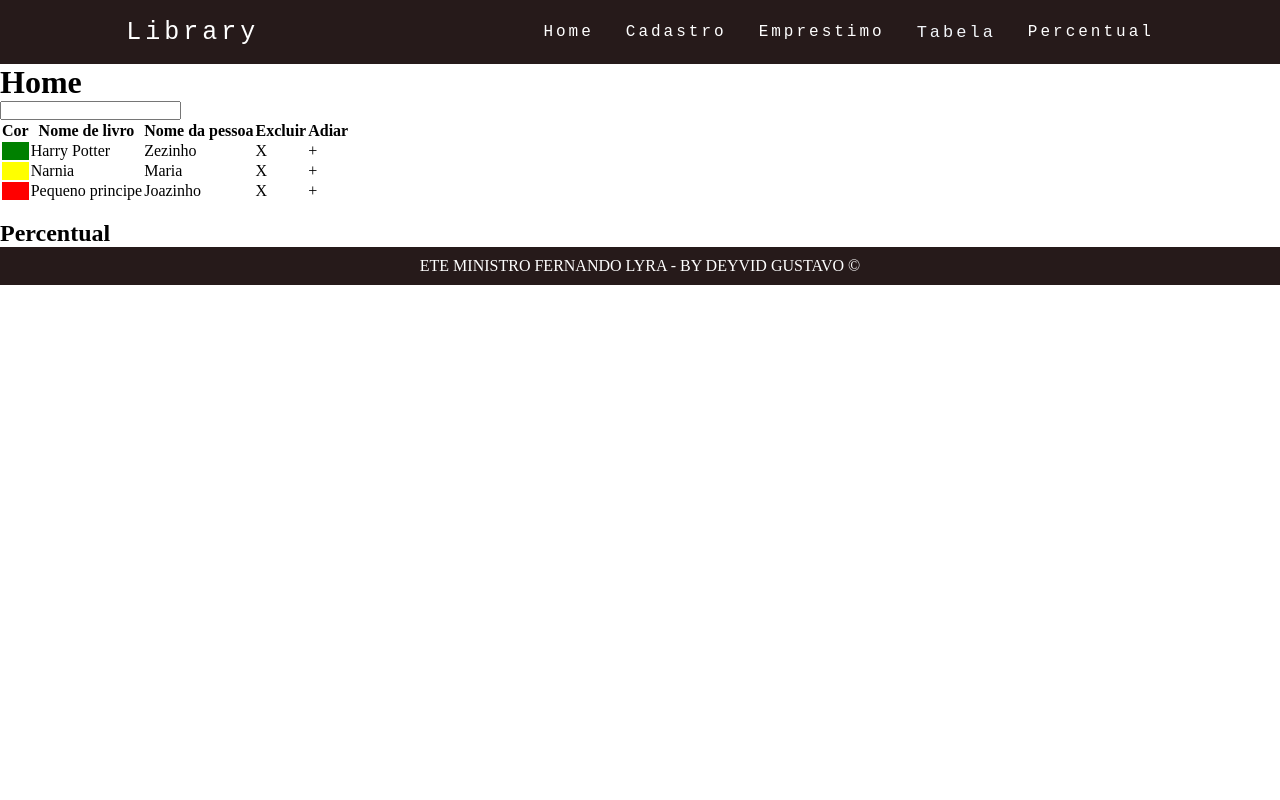
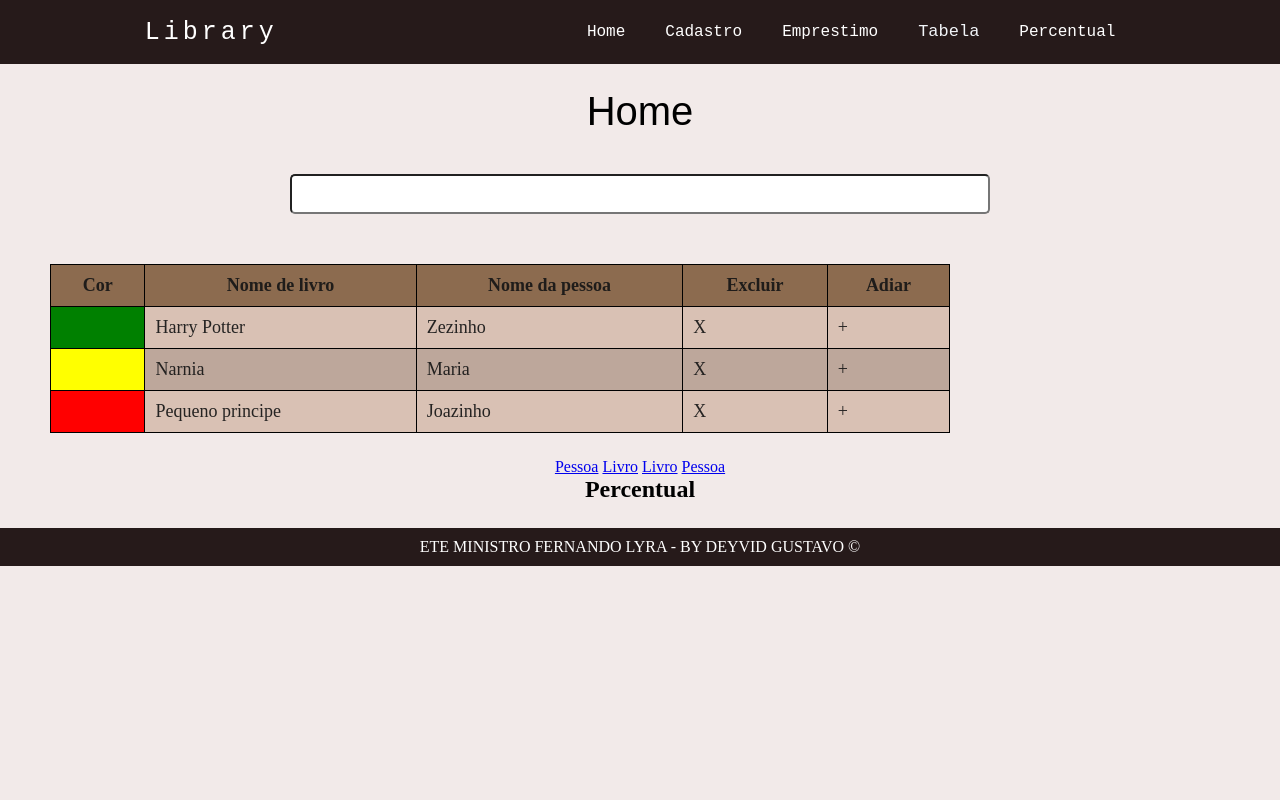
Before and after one commit to degu0/Library, a PHP site: template src/view/home/home.php in a window 1280 px wide. Run offline with PHP 8.4, Linux system fonts and the light colour scheme; the template is opened without the code that fills it, so the values that code supplies are empty.

Commit message:
Dia 5: Um pouco de estilo
- Um pouco de estilo para o projeto

```diff
--- /dev/null
+++ b/public/librares/css/home.css
@@ -0,0 +1,82 @@
+* {
+    margin: 0;
+    padding: 0;
+}
+
+:root {
+    --cor1:#261A1A;
+    --cor2: #593527;
+    --cor3: #8C6B4F;
+    --cor4: #D9C1B4;
+    --cor4_1: #bda79b;
+    --cor5: #F2EAE9;
+}
+
+html,
+body {
+    min-height: 100vh;
+    background-color: var(--cor5);
+}
+
+main {
+    text-align: center;
+    padding: 25px;
+}
+
+h1 {
+    padding-bottom: 15px;
+    font: normal 40px Arial;
+}
+
+#search {
+    width: 700px;
+    height: 40px;
+    font: normal 20px Arial;
+    border-radius: 5px;
+    margin: 25px;
+}
+
+#tableInfo {
+    margin: 25px;
+
+}
+
+table {
+    width: 900px;
+    border-collapse: collapse;
+}
+
+td, th {
+    border: 1px solid black;
+    padding: 10px;
+}
+
+caption {
+    font-size: 1.5em;
+    font-weight: bold;
+    padding: 10px;
+    background-color: #a1a0a09b;
+}
+
+thead, tbody {
+    background-color: #bebebe8f;
+    font-size: 18px;
+    color: rgba(23, 23, 23, 0.928);
+}
+
+thead>tr>th {
+    /* Barra fixa */
+    position: sticky;
+    top: 0;
+    background-color: var(--cor3);
+}
+
+tbody>tr:nth-child(odd) {
+    /* 2n - 1 */
+    background-color: var(--cor4);
+}
+
+tbody>tr:nth-child(even) {
+    /* 2n */
+    background-color: var(--cor4_1);
+}
--- a/public/librares/css/style_Menu.css
+++ b/public/librares/css/style_Menu.css
@@ -1,12 +1,21 @@
 * {
     margin: 0;
     padding: 0;
+}
+
+:root {
+    --corFundo : #261A1A;
+    --corFundoDrop: #2f2121;
+    --corFontes: #ffff;
+    --corLinha: #3c3939;
 }
 
 #logo {
     font-size: 25px;
     text-decoration: uppercase;
     letter-spacing: 4px;
+    text-decoration: none;
+    color: var(--corFontes);
 }
 
 nav {
@@ -14,47 +23,51 @@ nav {
     justify-content: space-around;
     align-items: center;
     font-family: 'Courier New', Courier, monospace;
-    background: #261A1A;
+    background: var(--corFundo);
     height: 8vh;
 }
 
-a {
-    color: #fff;
-    text-decoration: none;
-    transition: 0.3s;
+nav ul {
+    list-style: none;
+    margin: 0;
+    padding: 0;
+    display: flex;
+
 }
 
-a:hover {
-    opacity: 0.7;
+nav ul li {
+    position: relative;
 }
 
-
-#nav-list {
-    list-style: none;
-    display: flex;
+nav ul li a {
+    display: block;
+    color: var(--corFontes);
+    text-decoration: none;
+    padding: 0 20px;
+    line-height: 60px;
+    font-size: 16px;
 }
 
-#nav-list li {
-    position: relative;
-    letter-spacing: 3px;
-    margin-left: 32px;
-}
-
-
-/*sub menu*/
-.dropdown {
-    display: none;
-    left: 0;
-    position: absolute;
-    list-style: none;
-    left: -25%;
-    padding-top: 5px;
-}
-
-#nav-list li:hover ul.dropdown {
+nav ul li:hover>ul {
     display: block;
 }
 
-.dropdown li a {
-    color: red;
+nav ul ul {
+    display: none;
+    position: absolute;
+    top: 100%;
+    background-color: var(--corFundoDrop);
+    z-index: 1;
 }
+
+nav ul ul li {
+    width: 200px;
+    border-top: 1px solid var(--corLinha);
+}
+
+nav ul ul li a {
+    display: block;
+    padding: 10px 20px;
+    line-height: 20px;
+    font-size: 14px;
+}
--- a/src/view/cadastre/book.php
+++ b/src/view/cadastre/book.php
@@ -1,6 +1,6 @@
 <title>Library - Cadastro Livros</title>
 <?php require __DIR__ . "/../share/head.php";?>
-
+<link rel="stylesheet" href="/librares/css/cadastre.css">
 <main>
     <h1>Cadastro de livros
     </h1>
--- a/src/view/cadastre/people.php
+++ b/src/view/cadastre/people.php
@@ -1,5 +1,6 @@
 <title>Library - Cadastro Pessoas</title>
 <?php require __DIR__ . "/../share/head.php"; ?>
+<link rel="stylesheet" href="/librares/css/cadastre.css">
 
 <main>
     <h1>Cadastro de pessoas</h1>
--- a/src/view/edit/book.php
+++ b/src/view/edit/book.php
@@ -1,5 +1,6 @@
 <title>Library - Cadastro Livros</title>
 <?php require __DIR__ . "/../share/head.php";?>
+<link rel="stylesheet" href="/librares/css/cadastre.css">
 
 <main>
     <h1>Cadastro de livros
--- a/src/view/edit/people.php
+++ b/src/view/edit/people.php
@@ -1,5 +1,6 @@
 <title>Library - Cadastro Pessoas</title>
 <?php require __DIR__ . "/../share/head.php"; ?>
+<link rel="stylesheet" href="/librares/css/cadastre.css">
 
 <main>
     <h1>Cadastro de pessoas</h1>
--- a/src/view/home/home.php
+++ b/src/view/home/home.php
@@ -1,12 +1,15 @@
 <title>Library</title>
-<?php require __DIR__ . "/../share/head.php";?>
+<?php require __DIR__ . "/../share/head.php"; ?>
+<link rel="stylesheet" href="/librares/css/home.css">
 <style>
     #green {
         background-color: green;
     }
+
     #yellow {
         background-color: yellow;
     }
+
     #red {
         background-color: red;
     }
@@ -14,9 +17,9 @@
 <main>
     <h1>Home</h1>
     <div>
-        <input type="search" name="search" id="">
+        <input type="search" name="search" id="search">
     </div>
-    <div>
+    <div id="tableInfo">
         <table>
             <thead>
                 <th scope="col">Cor</th>
@@ -60,4 +63,4 @@
         <h2>Percentual</h2>
     </div>
 </main>
-<?php require __DIR__ . "/../share/footer.php";?>
+<?php require __DIR__ . "/../share/footer.php"; ?>
--- a/src/view/loan/edit.php
+++ b/src/view/loan/edit.php
@@ -1,5 +1,6 @@
 <title>Library - Percentual</title>
 <?php require __DIR__ . "/../share/head.php"; ?>
+<link rel="stylesheet" href="/librares/css/cadastre.css">
 
 <main>
     <section>
--- a/src/view/loan/loan.php
+++ b/src/view/loan/loan.php
@@ -1,5 +1,6 @@
 <title>Library - Percentual</title>
 <?php require __DIR__ . "/../share/head.php"; ?>
+<link rel="stylesheet" href="/librares/css/cadastre.css">
 
 <main>
     <section>
--- a/src/view/loan/table.php
+++ b/src/view/loan/table.php
@@ -1,5 +1,6 @@
 <title>Library - Tabelas Emprestimos</title>
 <?php require __DIR__ . "/../share/head.php";?>
+<link rel="stylesheet" href="/librares/css/table.css">
 
 <main>
     <h1>Tabela de emprestimos</h1>
@@ -9,6 +10,7 @@
             <td scope="col">Nome_Livro</td>
             <td scope="col">Dia Inicio</td>
             <td scope="col">Dia Final</td>
+            <td scope="col">Configurações</td>
         </thead>
         <tbody>
         <?php foreach($listLoan as $loan) {?>
--- a/src/view/table/book.php
+++ b/src/view/table/book.php
@@ -1,5 +1,6 @@
 <title>Library - Tabelas livros</title>
 <?php require __DIR__ . "/../share/head.php"; ?>
+<link rel="stylesheet" href="/librares/css/table.css">
 
 <main>
     <h1>Tabela de livros</h1>
@@ -8,6 +9,7 @@
             <td scope="col">Nome</td>
             <td scope="col">Classificao</td>
             <td scope="col">Quantidade</td>
+            <td scope="col">Configurações</td>
         </thead>
         <tbody>
             <?php foreach ($listBook as $book) {?>
--- a/src/view/table/people.php
+++ b/src/view/table/people.php
@@ -1,5 +1,6 @@
 <title>Library - Tabelas pessoas</title>
 <?php require __DIR__ . "/../share/head.php";?>
+<link rel="stylesheet" href="/librares/css/table.css">
 
 <main>
     <h1>Tabela de pessoas</h1>
@@ -8,6 +9,7 @@
             <td scope="col">Nome</td>
             <td scope="col">Oficio</td>
             <td scope="col">Turma</td>
+            <td scope="col">Configurações</td>
         </thead>
         <tbody>
         <?php foreach($listPeople as $people) {?>
```
Also changed, not shown: public/librares/css/cadastre.css (added, +39 -0 lines), public/librares/css/table.css (added, +72 -0 lines).
